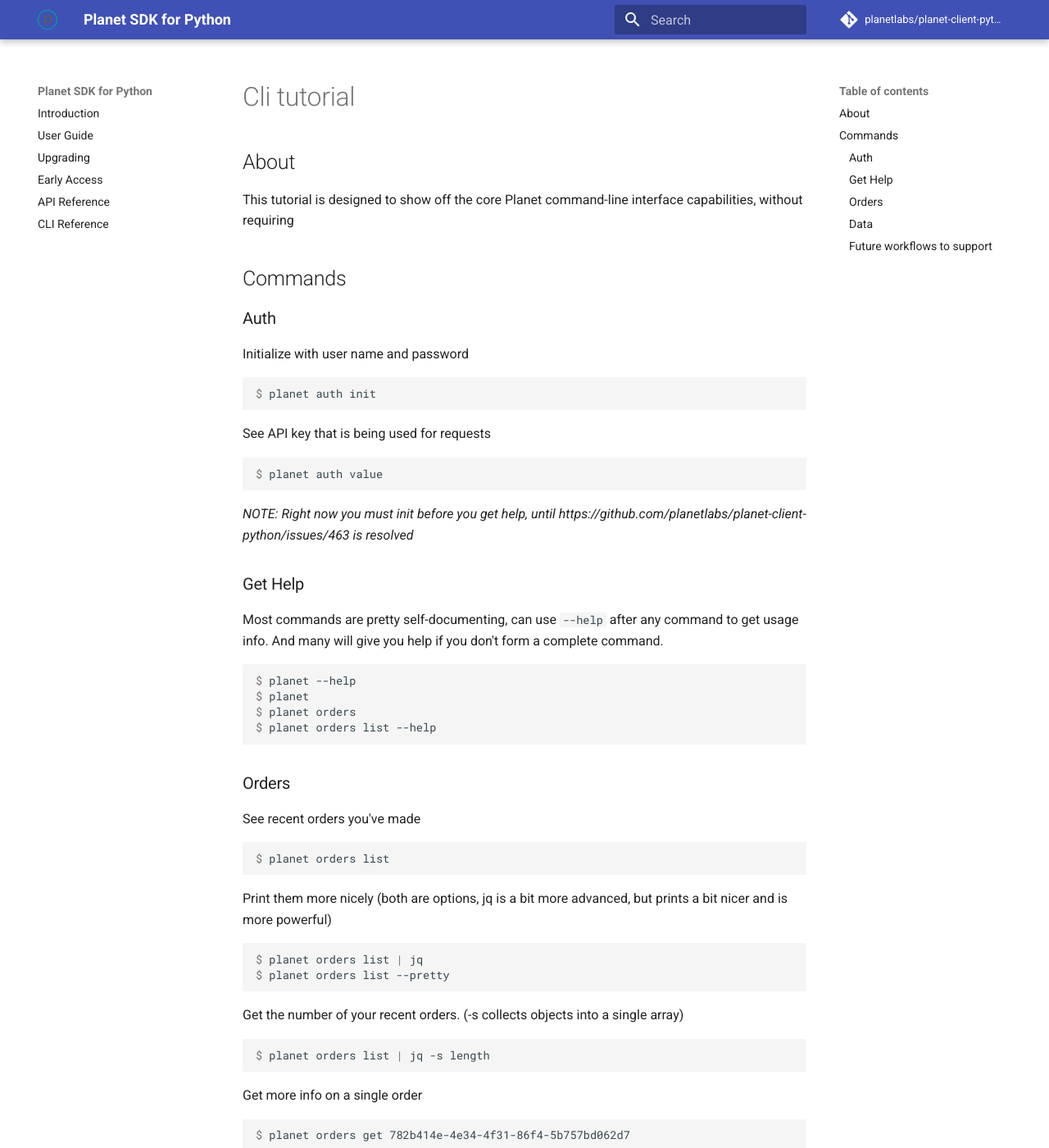
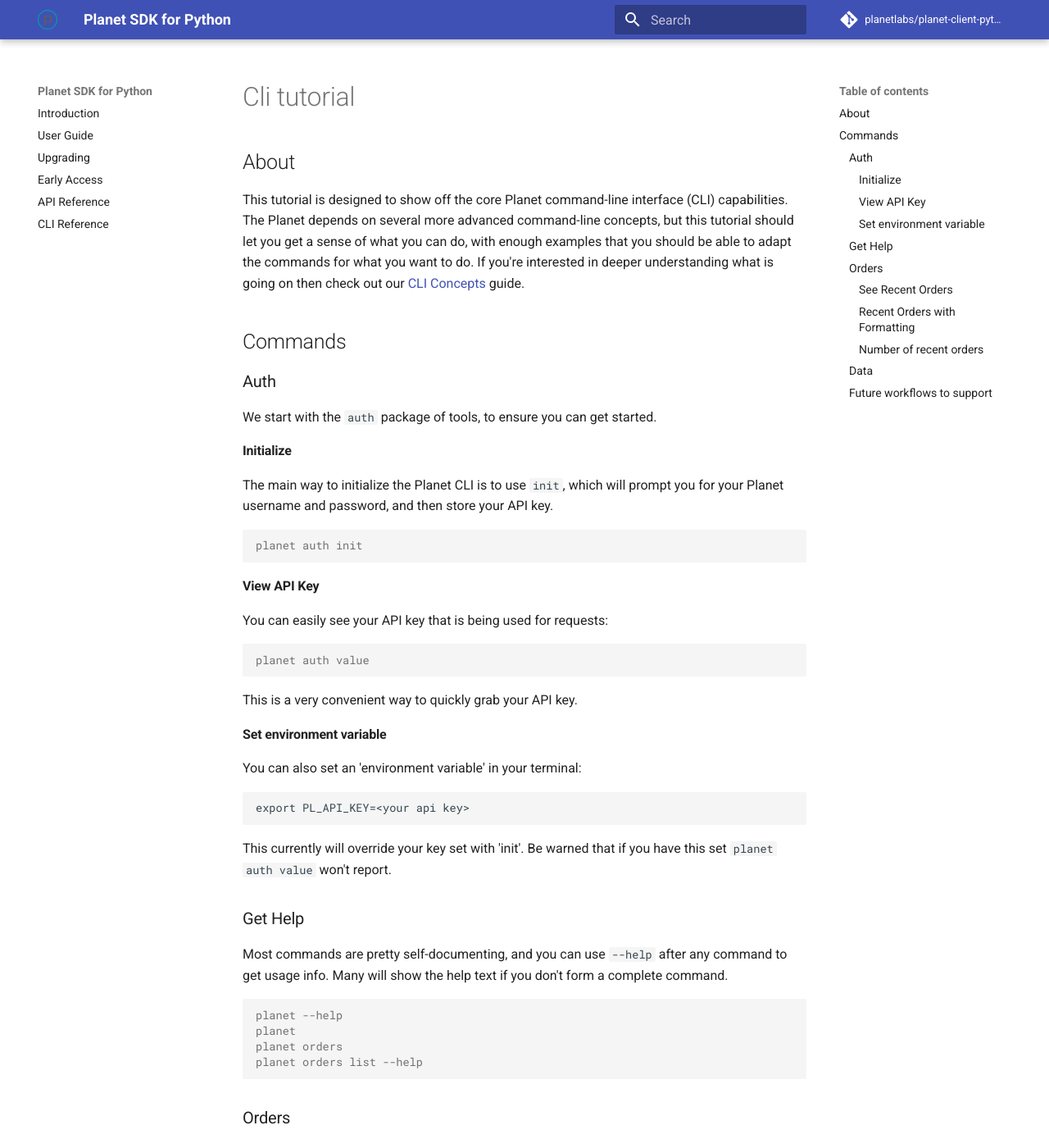
Before and after one commit to planetlabs/planet-client-python, an MkDocs documentation site: the page built from docs/cli-tutorial.md, in a window 1280 px wide and 1400 px high. Shown: the whole window at 82% size. Built offline with MkDocs 1.6.1 and Material for MkDocs 9.7.7, drawn with Linux system fonts in a browser that asks for light colours; comment, search, counter and statistics services are not loaded; some of the changed text lies outside the part shown.

Commit message:
more updates

````diff
--- a/docs/cli-tutorial.md
+++ b/docs/cli-tutorial.md
@@ -1,105 +1,146 @@
 
 ## About
 
-This tutorial is designed to show off the core Planet command-line interface capabilities, without
-requiring
+This tutorial is designed to show off the core Planet command-line interface (CLI) capabilities.
+The Planet depends on several more advanced command-line concepts, but this tutorial should let
+you get a sense of what you can do, with enough examples that you should be able to adapt the
+commands for what you want to do. If you're interested in deeper understanding what is going on
+then check out our [CLI Concepts](cli-concepts.md) guide.
 
 ## Commands
 
 ### Auth
 
-Initialize with user name and password
+We start with the `auth` package of tools, to ensure you can get started.
+
+#### Initialize
+
+The main way to initialize the Planet CLI is to use `init`, which will prompt
+you for your Planet username and password, and then store your API key.
 
 ```console
-$ planet auth init
+planet auth init
 ```
 
-See API key that is being used for requests
+#### View API Key
+
+You can easily see your API key that is being used for requests:
 
 ```console
-$ planet auth value
+planet auth value
 ```
 
-*NOTE: Right now you must init before you get help, until https://github.com/planetlabs/planet-client-python/issues/463 is resolved*
+This is a very convenient way to quickly grab your API key.
+
+#### Set environment variable
+
+You can also set an 'environment variable' in your terminal:
+
+```
+export PL_API_KEY=<your api key>
+```
+
+This currently will override your key set with 'init'. Be warned that if you have this
+set `planet auth value` won't report.
+
 
 ### Get Help
 
-Most commands are pretty self-documenting, can use `--help` after any command to get usage info. And many will give you help
-if you don't form a complete command.
+Most commands are pretty self-documenting, and you can use `--help` after any command to get usage info.
+Many will show the help text if you don't form a complete command.
 
 ```console
-$ planet --help
-$ planet
-$ planet orders
-$ planet orders list --help
+planet --help
+planet
+planet orders
+planet orders list --help
 ```
 
 ### Orders
 
-See recent orders you've made
+The orders command enables interaction with the [Orders API](https://developers.planet.com/apis/orders/),
+that lets you activate and download Planet products in bulk, and apply various 'tools' to your processes.
+
+#### See Recent Orders
+
+You can use the `list` command to show your recent orders:
 
 ```console
-$ planet orders list
+planet orders list
 ```
 
-Print them more nicely
-(both are options, jq is a bit more advanced, but prints a bit nicer and is more powerful)
+Note you can also get a nice list online as well, at https://www.planet.com/account/#/orders
+
+#### Recent Orders with Formatting
+
+You can also print the list of orders more nicely:
 
 ```console
-$ planet orders list | jq
-$ planet orders list --pretty
+planet orders list | jq
+planet orders list --pretty
 ```
 
-Get the number of your recent orders. (-s collects objects into a single array)
+These are two different ways to do it. The `--pretty` tag is built into planet commands, while
+the `jq` command will format any JSON more nicely, and can be used for more advanced processing.
+
+#### Number of recent orders
+
+You can use jq to process the output for more insight, like
+get a count of how many recent orders you've done.
 
 ```console
-$ planet orders list | jq -s length
+planet orders list | jq -s length
 ```
+
+This uses `-s` to collect the output into a single array, and `length` then tells the
+length of the array.
+
+
 
 Get more info on a single order
 
 ```console
-$ planet orders get 782b414e-4e34-4f31-86f4-5b757bd062d7
+planet orders get 782b414e-4e34-4f31-86f4-5b757bd062d7
 ```
 
 Download the order
 
 ```console
-$ planet orders download 782b414e-4e34-4f31-86f4-5b757bd062d7
+planet orders download 782b414e-4e34-4f31-86f4-5b757bd062d7
 ```
 
 Download it to a different directory (relative to where the command is run)
 
 
 ```console
-$ mkdir psscene
-$ planet orders download 782b414e-4e34-4f31-86f4-5b757bd062d7 --directory psscene
+mkdir psscene
+planet orders download 782b414e-4e34-4f31-86f4-5b757bd062d7 --directory psscene
 ```
 
 Download to a directory specified absolutely (in this case to my desktop)
 
 ```console
-$ planet orders download 782b414e-4e34-4f31-86f4-5b757bd062d7 --directory /Users/cholmes/Desktop/
+planet orders download 782b414e-4e34-4f31-86f4-5b757bd062d7 --directory /Users/cholmes/Desktop/
 ```
 
 Verify the checksum to make sure the file I got wasn't corrupted along the way (during download, etc)
 
 ```console
-$ planet orders download 782b414e-4e34-4f31-86f4-5b757bd062d7 --checksum MD5
+planet orders download 782b414e-4e34-4f31-86f4-5b757bd062d7 --checksum MD5
 ```
 
 Create a new order request from a scene ID found in Explorer
 (Note that \ just tells the console to treat the next line as the same one - used here to be a bit easier to read)
 
 ```console
-$ planet orders request --name "My First Order" --bundle analytic_sr_udm2 --id 20220605_124027_64_242b \
+planet orders request --name "My First Order" --bundle analytic_sr_udm2 --id 20220605_124027_64_242b \
  --item-type PSScene
 ```
 
 Save to a file in the directory where the command was run
 
 ```console
-$ planet orders request --name "My First Order" --bundle analytic_sr_udm2 --id 20220605_124027_64_242b \
+planet orders request --name "My First Order" --bundle analytic_sr_udm2 --id 20220605_124027_64_242b \
  --item-type PSScene > request-1.json
 ```
 
@@ -107,26 +148,26 @@ Make a new order with that request (should be the same as
 [this one](https://gist.githubusercontent.com/cholmes/892f851d5c55f7cf93e210595750ecfe/raw/4c255dcdf0973e0f72d43d82c776d8251fb7545e/request-1.json))
 
 ```console
-$ planet orders create request-1.json
+planet orders create request-1.json
 ```
 
 Create the request and make a new order with it all in one call
 
 ```console
-$ planet orders request --name "My First Order" --bundle analytic_sr_udm2 --id 20220605_124027_64_242b \
+planet orders request --name "My First Order" --bundle analytic_sr_udm2 --id 20220605_124027_64_242b \
  --item-type PSScene | planet orders create
 ```
 
 Download the order. Note this only works when the order is ready:
 
 ```console
-$ planet orders download 65df4eb0-e416-4243-a4d2-38afcf382c30
+planet orders download 65df4eb0-e416-4243-a4d2-38afcf382c30
 ```
 
 Wait until the order is ready for download, then order it:
 
 ```console
-$ planet orders wait 65df4eb0-e416-4243-a4d2-38afcf382c30 \
+planet orders wait 65df4eb0-e416-4243-a4d2-38afcf382c30 \
 && planet orders download 65df4eb0-e416-4243-a4d2-38afcf382c30
 ```
 
@@ -134,14 +175,14 @@ You can also use a unix variable to store the order id of your most recently pla
 and then use that for the wait and download commands:
 
 ```console
-$ orderid=`planet orders list --limit 1 | jq -r .id`
-$ planet orders wait $orderid && planet orders download $orderid
+orderid=`planet orders list --limit 1 | jq -r .id`
+planet orders wait $orderid && planet orders download $orderid
 ```
 
 Create an order from a request, wait for it and download when ready
 
 ```console
-$ id=`planet orders create request-1.json | jq -r '.id'` && planet orders wait $id && planet orders download $id
+id=`planet orders create request-1.json | jq -r '.id'` && planet orders wait $id && planet orders download $id
 ```
 
 Create an order clipped to a geometry
@@ -150,14 +191,14 @@ Create an order clipped to a geometry
 from github, or [preview](https://gist.github.com/cholmes/c7736ac5241d77605524d01ed2dc57a1))
 
 ```console
-$ planet orders request --item-type PSScene --clip geometry.geojson --name clipped-geom \
+planet orders request --item-type PSScene --clip geometry.geojson --name clipped-geom \
  --bundle analytic_sr_udm2 --id 20220605_124027_64_242b | planet orders create
 ```
 
 Order Two Scenes in one order
 
 ```console
-$ planet orders request --item-type PSScene --name "Two Scenes" \
+planet orders request --item-type PSScene --name "Two Scenes" \
  --bundle analytic_sr_udm2 --id 20220605_124027_64_242b,20220605_124025_34_242b | planet orders create
 ```
 
@@ -177,7 +218,7 @@ Use this, save as tools-composite.json
 Then create command and order
 
 ```console
-$ planet orders request --item-type PSScene --name "Two Scenes Composited" \
+planet orders request --item-type PSScene --name "Two Scenes Composited" \
  --bundle analytic_sr_udm2 --id 20220605_124027_64_242b,20220605_124025_34_242b --tools tools-composite.json | planet orders create
 ```
 
@@ -201,7 +242,7 @@ Get the output as a cloud-optimized GeoTIFF:
 The following command just shows the output, you can pipe into orders create if you'd like:
 
 ```console
-$ planet orders request --item-type PSScene --name "Two Scenes Composited" \
+planet orders request --item-type PSScene --name "Two Scenes Composited" \
  --bundle analytic_sr_udm2 --id 20220605_124027_64_242b,20220605_124025_34_242b --tools tools-cog.json
 ```
 
@@ -209,33 +250,43 @@ To clip and composite you need to specify the clip in the tools (instead of `--c
 Can get it from [this gist](https://gist.github.com/cholmes/378d050a263ae433ddbbb91c3439994b)
 
 ```console
-$ planet orders request --item-type PSScene --name "Two Scenes Clipped and Composited" \
+planet orders request --item-type PSScene --name "Two Scenes Clipped and Composited" \
  --bundle analytic_sr_udm2 --id 20220605_124027_64_242b,20220605_124025_34_242b --tools tools-clip-composite.json
 ```
 
 Or can even stream that in:
 
 ```console
-$ url -s https://gist.githubusercontent.com/cholmes/378d050a263ae433ddbbb91c3439994b/raw/ebcaa54cacdc6f696a0506705785f8ff8dae9af1/ \
+curl -s https://gist.githubusercontent.com/cholmes/378d050a263ae433ddbbb91c3439994b/raw/ebcaa54cacdc6f696a0506705785f8ff8dae9af1/ \
 tools-clip-composite.json | planet orders request --item-type PSScene --name "Streaming Clip & Composite" \
  --bundle analytic_sr_udm2 --id 20220605_124027_64_242b,20220605_124025_34_242b --tools - | planet orders create
 ```
 
 TODO: STAC Output
 
+One useful thing to note is that the order JSON that reports status and location is a valid Orders API request.
+It reports all the parameters that were used to make the previous order, but you can also use it directly as a
+request. So the following call is a quick way to exactly redo a previous order request:
+
+```console
+planet orders get <order-id> | planet orders create -
+```
+
+Realistically you'd more likely want to
+
 ### Data
 
 Run a search for all the latest planetscope scenes that you have download access to:
 
 ```console
-$ planet data filter > filter.json
-$ planet data search-quick PSScene filter.json
+planet data filter > filter.json
+planet data search-quick PSScene filter.json
 ```
 
 Or using piping (recommended)
 
 ```console
-$ planet data filter | planet data search-quick PSScene -
+planet data filter | planet data search-quick PSScene -
 ```
 
 Run a search for all the latest PS Scenes in a bounding box in Iowa:
@@ -282,69 +333,68 @@ Save this as geometry.json
 ```
 
 ```console
-$ planet data filter --geom geometry.json | planet data search-quick PSScene -
+planet data filter --geom geometry.json | planet data search-quick PSScene -
 ```
 
 And turn into GeoJSON (many gis programs do better with 'real' geojson, the default output is newline delimited geojson)
 
 ```console
-$ planet data filter --geom geometry.json | planet data search-quick PSScene - | planet collect
+planet data filter --geom geometry.json | planet data search-quick PSScene - | planet collect -
 ```
 
 Search just for 8-band assets
 
 ```console
-$ planet data filter --asset ortho_analytic_8b_sr | planet data search-quick PSScene -
+planet data filter --asset ortho_analytic_8b_sr | planet data search-quick PSScene -
 ```
 
 Search for 8-band assets that also have a UDM
 
 ```console
-$ planet data filter --asset ortho_analytic_8b_sr --asset udm2 | planet data search-quick PSScene -
+planet data filter --asset ortho_analytic_8b_sr --asset udm2 | planet data search-quick PSScene -
 ```
 
 Search for any 8 band data, not just ones that you have download access to (default is only those you have access to)
 
 ```console
-$ planet data filter --permission false --asset ortho_analytic_8b_sr | planet data search-quick PSScene -
+planet data filter --permission false --asset ortho_analytic_8b_sr | planet data search-quick PSScene -
 ```
 
 Make a filter for data acquired in July 2021
 
 ```console
-$ planet data filter --date-range acquired gte 2021-07-01 --date-range acquired lt 2021-08-01
+planet data filter --date-range acquired gte 2021-07-01 --date-range acquired lt 2021-08-01
 ```
 
 Make a filter for data with clear pixels greater than 90%
 
 ```console
-$ planet data filter --range clear_percent gt 90
+planet data filter --range clear_percent gt 90
 ```
 
 Make a filter for all data in a single strip:
 
 ```console
-$ planet data filter --string-in strip_id 5743640
+planet data filter --string-in strip_id 5743640
 ```
 
 Search for all landsat 8, sentinel 2 and planetscope images in an area of interest
 
 ```console
-$ planet data filter --geom geometry.json  | planet data search-quick PSScene,Sentinel2L1C,Landsat8L1G
+planet data filter --geom geometry.json  | planet data search-quick PSScene,Sentinel2L1C,Landsat8L1G -
 ```
 
 Get the id of the most recent skysat image taken (that you have download access to)
 
 ```console
-$ planet data filter | planet data search-quick SkySatCollect --limit 1 - | jq -r .id
+planet data filter | planet data search-quick SkySatCollect --limit 1 - | jq -r .id
 ```
 
-Order the most recent skysat image published
-(TODO: we need 'sort' to be able to show most recent acquired)
+Order the most recent skysat image published.
 
 ```console
-$ planet orders request --name "SkySat Latest" --item-type SkySatCollect --bundle analytic \
---id `planet data filter | planet data search-quick SkySatCollect --limit 1 - | jq -r .id` \
+planet orders request --name "SkySat Latest" --item-type SkySatCollect --bundle analytic \
+--id `planet data filter | planet data search-quick SkySatCollect --sort 'acquired desc' --limit 1 - | jq -r .id` \
 | planet orders create
 ```
 
@@ -355,9 +405,9 @@ Get the 5 latest cloud free images in an area and create an order that clips to
 
 
 ```console
-$ ids=`planet data filter --geom geometry.geojson --range clear_percent gt 90 | planet data \
+ids=`planet data filter --geom geometry.geojson --range clear_percent gt 90 | planet data \
 search-quick PSScene --limit 5 - | jq -r .id | tr '\n' , | sed 's/.$//'`
-$ planet orders request --name "Clipped Scenes" --item-type PSScene --bundle analytic_sr_udm2  \
+planet orders request --name "Clipped Scenes" --item-type PSScene --bundle analytic_sr_udm2  \
 --id $ids --clip geometry.geojson | planet orders create -
 ```
 
````
Also changed, not shown: docs/cli-concepts.md (+39 -2 lines), docs/cli-plus-tutorial.md (+16 -15 lines).
